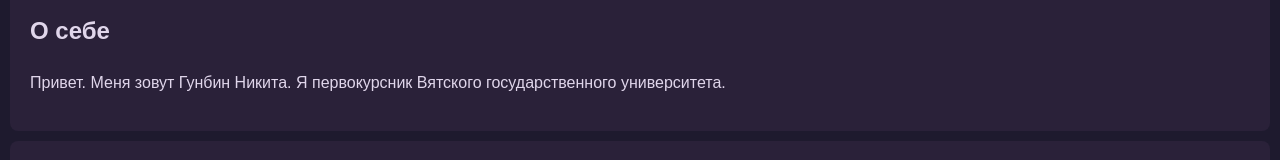
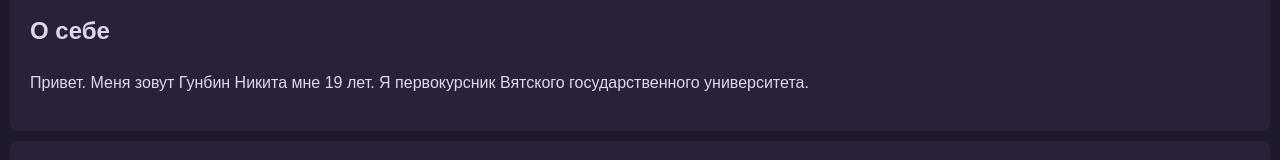
Before and after one commit to Sn0wDr1ft/-, a plain HTML site: page index.html in a window 1280 px wide. Shown: the part 206-366 px from the top of the page. Drawn offline with Linux system fonts and the light colour scheme.

Commit message:
index.html

```diff
--- a/index.html
+++ b/index.html
@@ -22,7 +22,7 @@
 
   <section>
     <h2>О себе</h2>
-    <p>Привет. Меня зовут Гунбин Никита. Я первокурсник Вятского государственного университета.</p>
+    <p>Привет. Меня зовут Гунбин Никита мне 19 лет. Я первокурсник Вятского государственного университета.</p>
   </section>
 
   <section>
```
